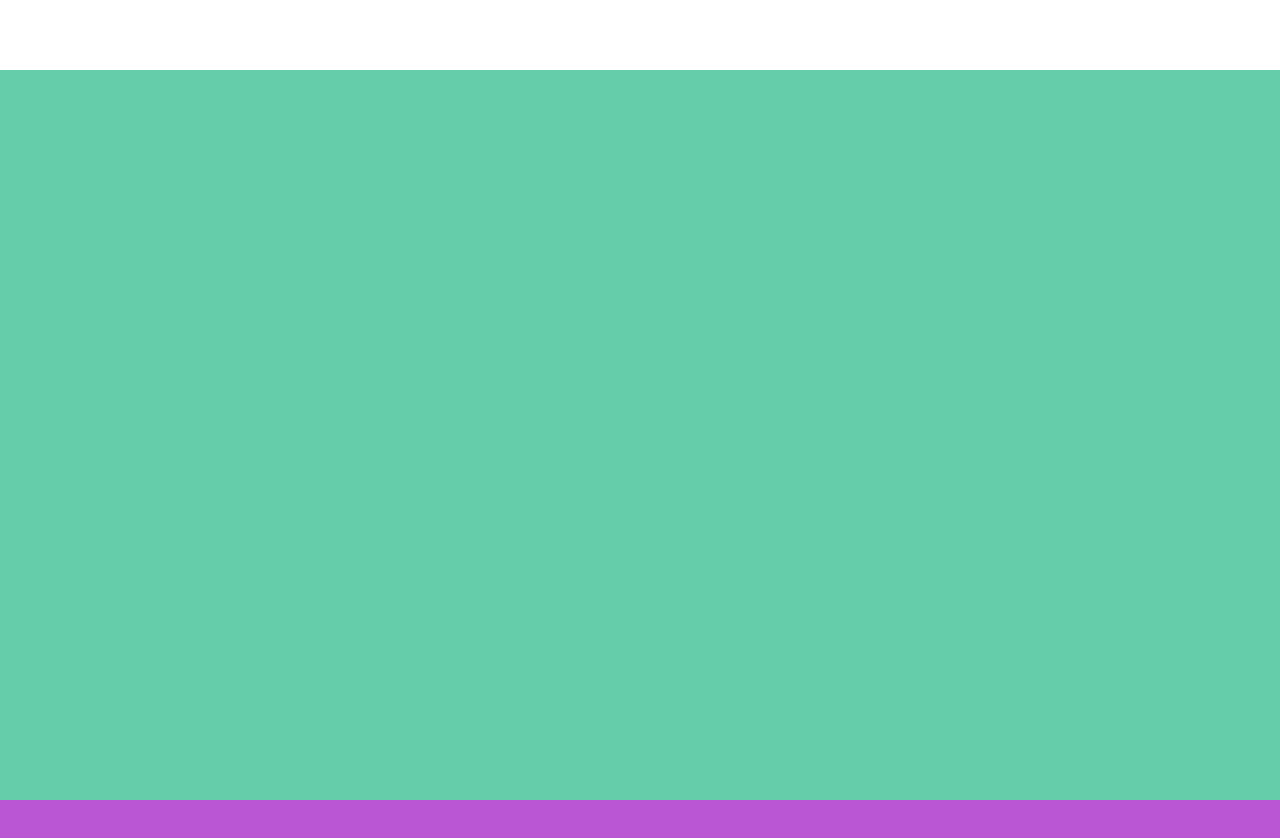
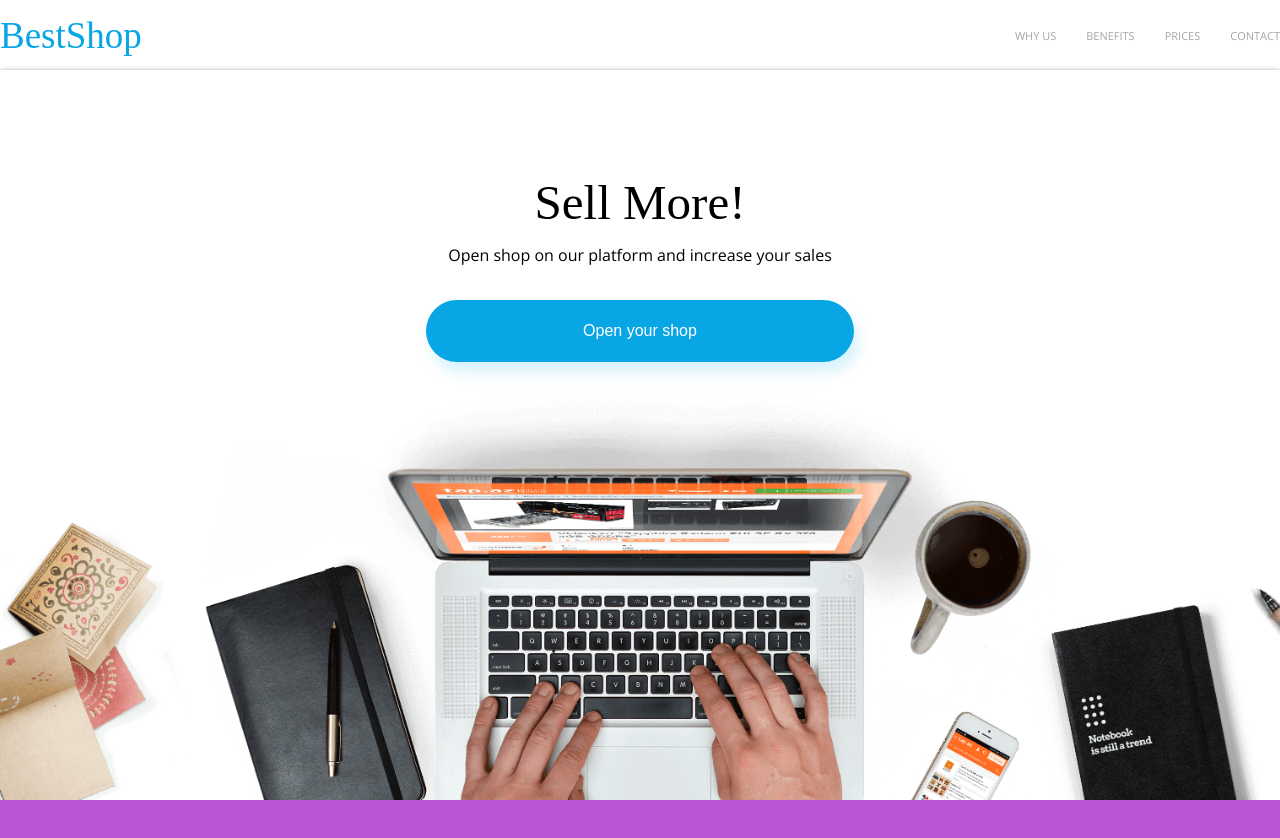
Before and after one commit to ewalis1/projekt-warsztat, a plain HTML site: page index.html in a window 1280 px wide. Shown: the top 838 px of the page. Drawn offline with nearby package versions, Linux system fonts and the light colour scheme.

Commit message:
ostylowano element jumbo nagłówka

```diff
--- a/css/style.css
+++ b/css/style.css
@@ -60,7 +60,7 @@ li a {
 
 li a:hover {
     color: black;
-    padding: 25px;
+    padding: 24px;
     border-bottom: 2px solid var(--color-primary);
     cursor: pointer;
 }
@@ -68,7 +68,56 @@ li a:hover {
 .jumbo {
     width: 100%;
     height: calc(100vh - var(--header-height));
-    background-color: mediumaquamarine;
+    box-shadow: 0px 3px 6px #000000;
+}
+
+.jumbo-content {
+    width: 100%;
+    height: 40%;
+    display: flex;
+    flex-direction: column;
+    justify-content: flex-end;
+    align-items: center;
+
+    color: #000000;
+}
+
+.header-content {
+    text-align: center;
+}
+
+.header-content h1 {
+    font-size: 49px;
+    font-style: var(--font-raleway);
+    font-weight: normal;
+}
+
+.header-content p {
+    padding-top: 20px;
+    font-weight: 16px;
+    padding-bottom: 37px;
+    font-family: var(--font-open);
+    font-weight: normal;
+}
+
+.btn-header {
+    padding: 22px 157px;
+    border-radius: 40px;
+    border: none;
+    outline: none;
+    box-shadow: 5px 10px 14px var(--color-primary-shadow);
+    background-color: var(--color-primary);
+    color: #ffffff;
+}
+
+.jumbo-image {
+    width: 100%;
+    height: 60%;
+    background: url(../assets/Background.png);
+    background-color: white;
+    background-position: center;
+    background-repeat: no-repeat;
+    background-size: cover;
 }
 
 .statistics {
--- a/index.html
+++ b/index.html
@@ -12,17 +12,26 @@
 <body>
     <header>
         <div class="main-header container">
-            <div class="logo"></div>
+            <div class="logo">BestShop</div>
             <nav>
-                <!-- <ul class="menu">
-                    <li><a href="#"></a></li>
-                    <li><a href="#"></a></li>
-                    <li><a href="#"></a></li>
-                    <li><a href="#"></a></li>
-                </ul> -->
+                <ul class="menu">
+                    <li><a href="#">Why us</a></li>
+                    <li><a href="#">Benefits</a></li>
+                    <li><a href="#">Prices</a></li>
+                    <li><a href="#">Contact</a></li>
+                </ul>
             </nav>
         </div>
-        <div class="jumbo"></div>
+        <div class="jumbo">
+            <div class="jumbo-content">
+                <div class="header-content">
+                    <h1>Sell More!</h1>
+                    <p>Open shop on our platform and increase your sales</p>
+                </div>
+                <button class="btn-header">Open your shop</button>
+            </div>
+            <div class="jumbo-image"></div>
+        </div>
     </header>
     <main>
         <section class="statistics"></section>
@@ -30,6 +39,8 @@
         <section class="pricing"></section>
         <section class="contact"></section>
     </main>
-    <footer></footer>
+    <footer>
+        <div class="container"></div>
+    </footer>
 </body>
 </html>
```
